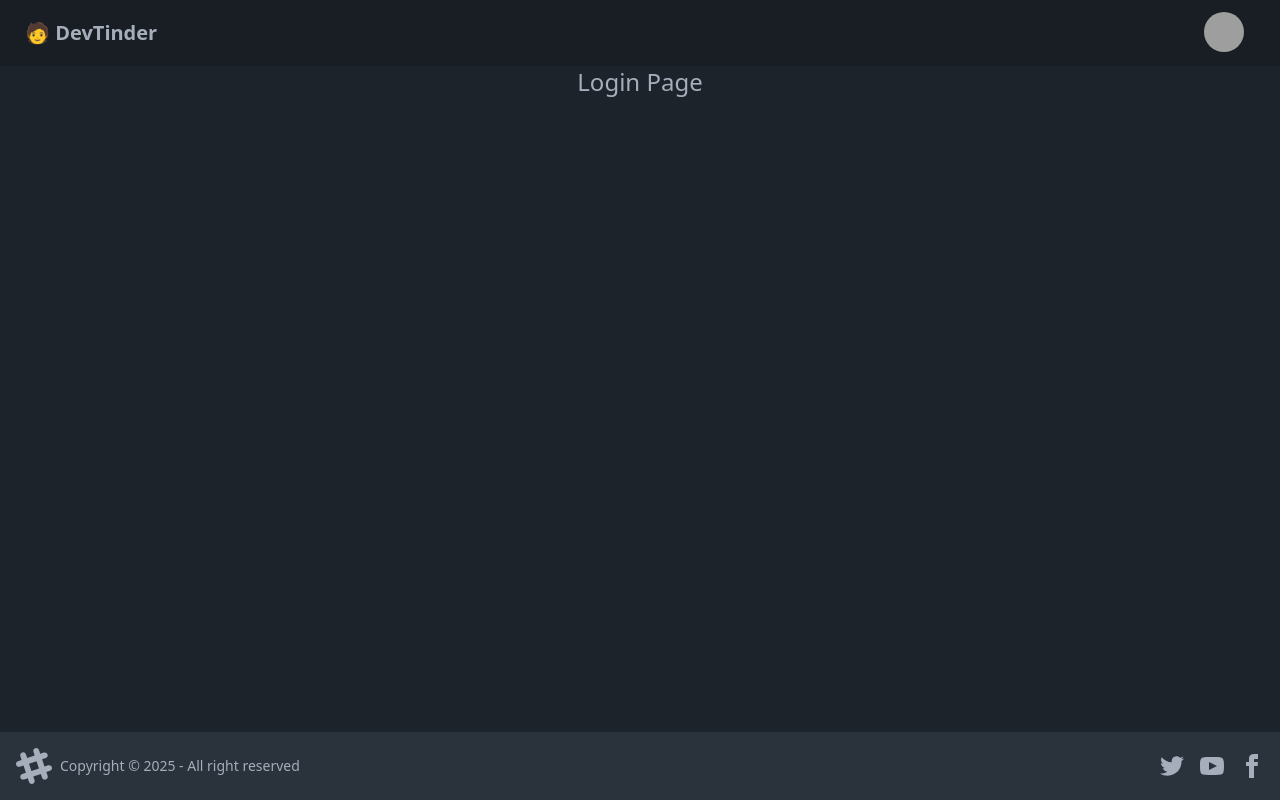
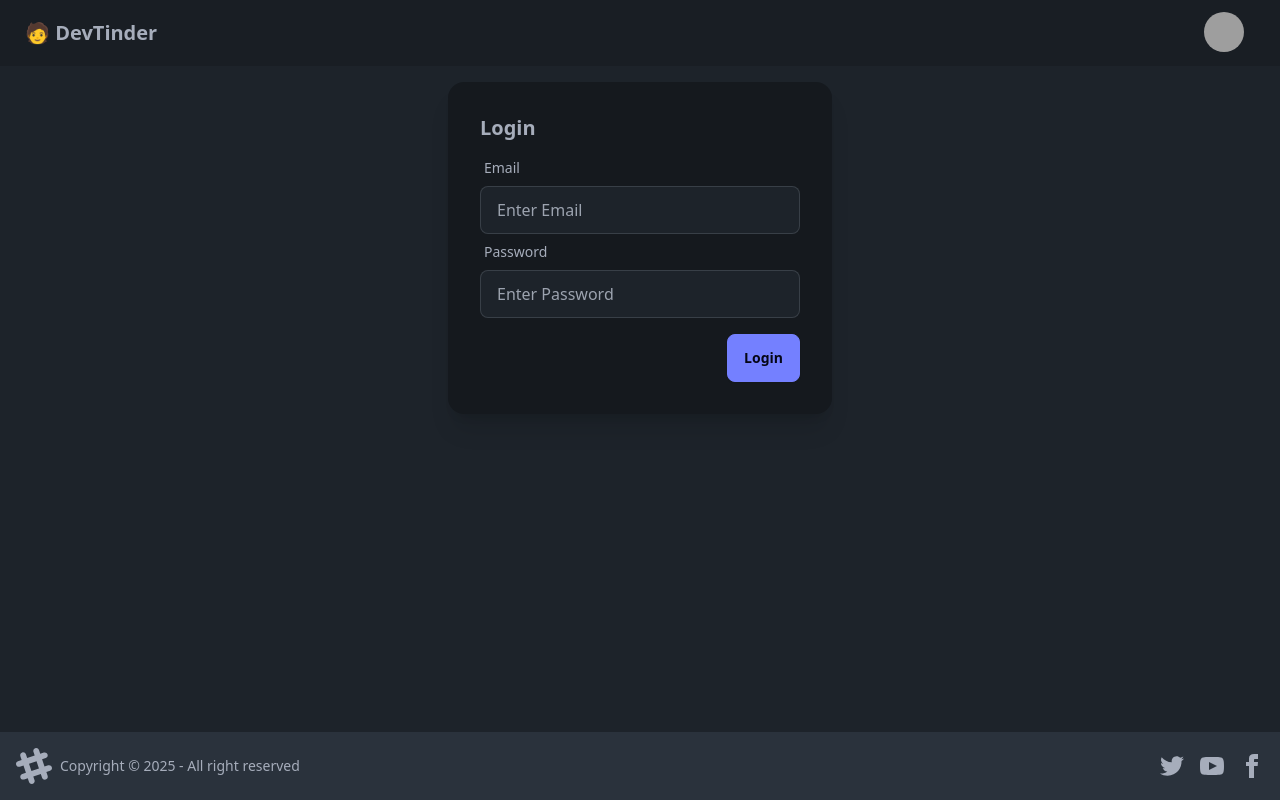
Before and after one commit to CodedbyAli/devTinder-web, a React (Vite) app: page /login in a window 1280 px wide. Built offline with nearby package versions, Linux system fonts and the light colour scheme; grey boxes are pictures that could not be loaded.

Commit message:
created login page & install axios & configure cors

```diff
--- a/package.json
+++ b/package.json
@@ -10,6 +10,7 @@
     "preview": "vite preview"
   },
   "dependencies": {
+    "axios": "^1.7.9",
     "react": "^18.3.1",
     "react-dom": "^18.3.1",
     "react-router": "^7.1.5"
--- a/src/pages/Login.jsx
+++ b/src/pages/Login.jsx
@@ -1,7 +1,55 @@
+import { useState } from "react";
+import axios from "axios";
+
 const Login = () => {
+    const [email, setEmail] = useState('');
+    const [password, setPassword] = useState('');
+
+    const handleLogin = async (e) => {
+        e.preventDefault();
+        try{
+            const res = await axios.post(
+                'http://localhost:7777/login',
+                {
+                    email: email,
+                    password: password
+                },
+                {withCredentials: true}
+            );
+
+            console.log(res);
+
+        }catch(err){
+            console.log(err.message);
+        }
+    }
+
     return(
         <>
-            <h1 className="text-2xl text-center">Login Page</h1>
+            <div className="flex justify-center">
+                <div className="card bg-base-300 w-96 shadow-xl my-4">
+                    <div className="card-body">
+                        <h2 className="card-title text-center">Login</h2>
+                        <form onSubmit={handleLogin}>
+                            <label className="form-control w-full max-w-xs">
+                                <div className="label">
+                                    <span className="label-text">Email</span>
+                                </div>
+                                <input onChange={(e) => setEmail(e.target.value)} value={email} type="text" placeholder="Enter Email" className="input input-bordered w-full max-w-xs" />
+                            </label>
+                            <label className="form-control w-full max-w-xs">
+                                <div className="label">
+                                    <span className="label-text">Password</span>
+                                </div>
+                                <input onChange={(e) => setPassword(e.target.value)} value={password} type="text" placeholder="Enter Password" className="input input-bordered w-full max-w-xs" />
+                            </label>
+                            <div className="card-actions justify-end mt-4">
+                                <button className="btn btn-primary">Login</button>
+                            </div>
+                        </form>
+                    </div>
+                </div>
+            </div>
         </>
     )
 }
```
